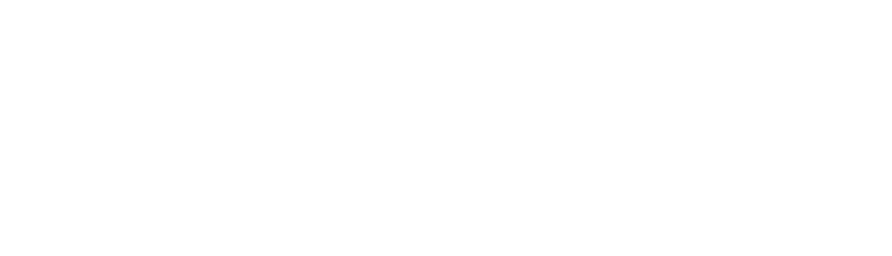
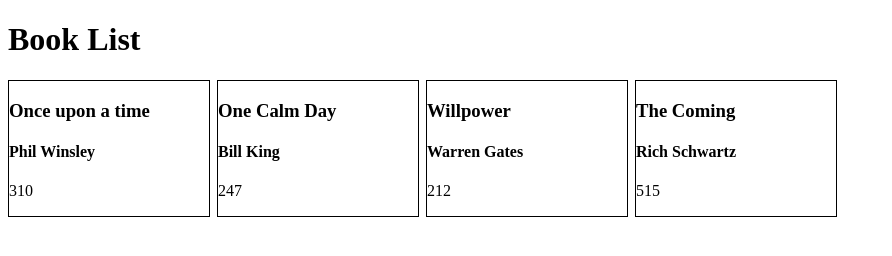
Before and after one commit to rburd84/book-library, a plain HTML site: page index.html in a window 1280 px wide. Shown: the whole page, without its empty margins (0-892 px from the left). Drawn offline with Linux system fonts and the light colour scheme.

Commit message:
working pushing books, and creating books

```diff
--- a/book.js
+++ b/book.js
@@ -1,3 +1,23 @@
+const books = document.querySelector('.books')
+
+let myLibrary = [
+  { title: "Once upon a time",
+    author: "Phil Winsley",
+    pages: 310,
+    hasRead: "not read yet"
+  },
+  { title: "One Calm Day",
+    author: "Bill King",
+    pages: 247,
+    hasRead: "not read yet"
+  },
+  { title: "Willpower",
+    author: "Warren Gates",
+    pages: 212,
+    hasRead: "read"
+  },
+];
+
 function Book(title, author, pages, hasRead) {
   this.title = title,
   this.author = author,
@@ -9,4 +29,29 @@ function Book(title, author, pages, hasRead) {
 }
 
 const theComing = new Book("The Coming", "Rich Schwartz", 515, "has not read");
+myLibrary.push(theComing)
+
+function addBookToLibrary(book) {
+  myLibrary.push(book)
+}
+
+for (let book of myLibrary) {
+  const box = document.createElement('div');
+  box.classList.add('book-box');
+  const title = document.createElement('h3');
+  title.classList.add('title');
+  title.textContent = book.title;
+  const author = document.createElement('h4');
+  author.classList.add('author');
+  author.textContent = book.author;
+  const pages = document.createElement('p');
+  pages.classList.add('pages');
+  pages.textContent = book.pages;
+  box.appendChild(title)
+  box.appendChild(author)
+  box.appendChild(pages)
+  books.appendChild(box)
+}
+
+// const theComing = new Book("The Coming", "Rich Schwartz", 515, "has not read");
 console.log(theComing.info())
--- a/index.html
+++ b/index.html
@@ -4,7 +4,12 @@
     <meta charset="UTF-8" />
     <meta http-equiv="X-UA-Compatible" content="IE=edge" />
     <meta name="viewport" content="width=device-width, initial-scale=1.0" />
+    <link rel="stylesheet" href="style.css" />
     <title>Book Library</title>
   </head>
-  <body></body>
+  <body>
+    <h1>Book List</h1>
+    <div class="books"></div>
+    <script src="./book.js"></script>
+  </body>
 </html>
--- a/style.css
+++ b/style.css
@@ -0,0 +1,8 @@
+.books {
+  display: flex;
+  gap: 7px;
+}
+.book-box {
+  border: 1px solid black;
+  width: 200px;
+}
```
